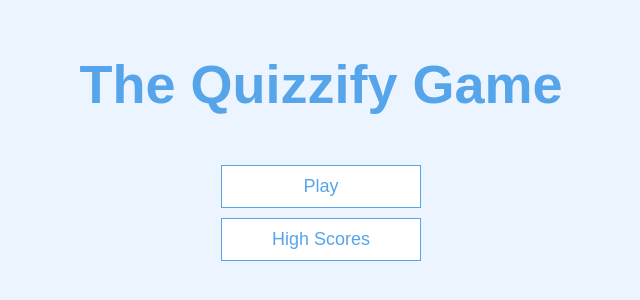
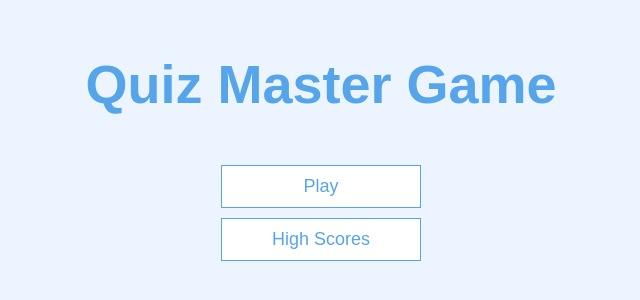
Before and after one commit to raghavmehta1/quizmaster, a plain HTML site: page index.html in a window 1280 px wide. Shown: the part 238-538 px from the top of the page, without its empty margins (319-959 px from the left). Drawn offline with Linux system fonts and the light colour scheme.

Commit message:
Update index.html

```diff
--- a/index.html
+++ b/index.html
@@ -4,7 +4,7 @@
     <meta charset="UTF-8" />
     <meta name="viewport" content="width=device-width, initial-scale=1.0" />
     <meta http-equiv="X-UA-Compatible" content="ie=edge" />
-    <title>Quizzify</title>
+    <title>Quiz-Master</title>
     <link rel="stylesheet" href="./app.css" />
     <link rel="icon" type="image/jpg" href="./assets/logo.jpg">
     <meta name="google-site-verification" content="iNzSj2wvdEOVu1PtrK5FfEiu_teOG2LQn5i3kg-xozQ" />
@@ -14,7 +14,7 @@
   <body>
     <div class="container">
       <div id="home" class="flex-center flex-column">
-        <h1>The Quizzify Game</h1>
+        <h1>Quiz Master Game</h1>
         <a class="btn" href="./game.html">Play</a>
         <a class="btn" href="./highscores.html">High Scores</a>
       </div>
```
